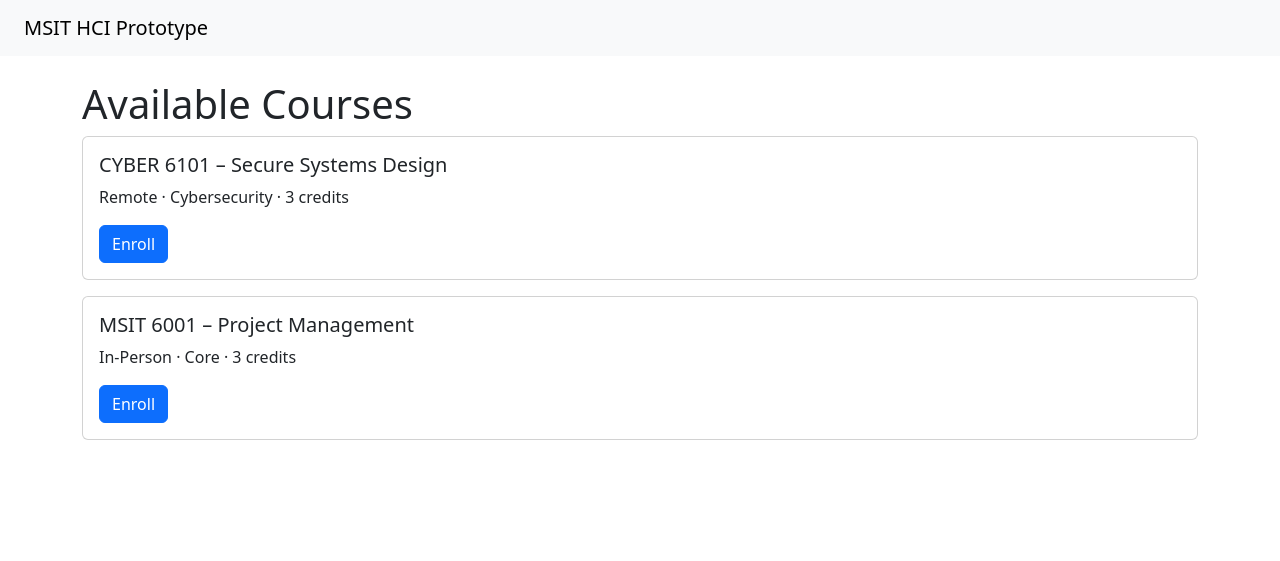
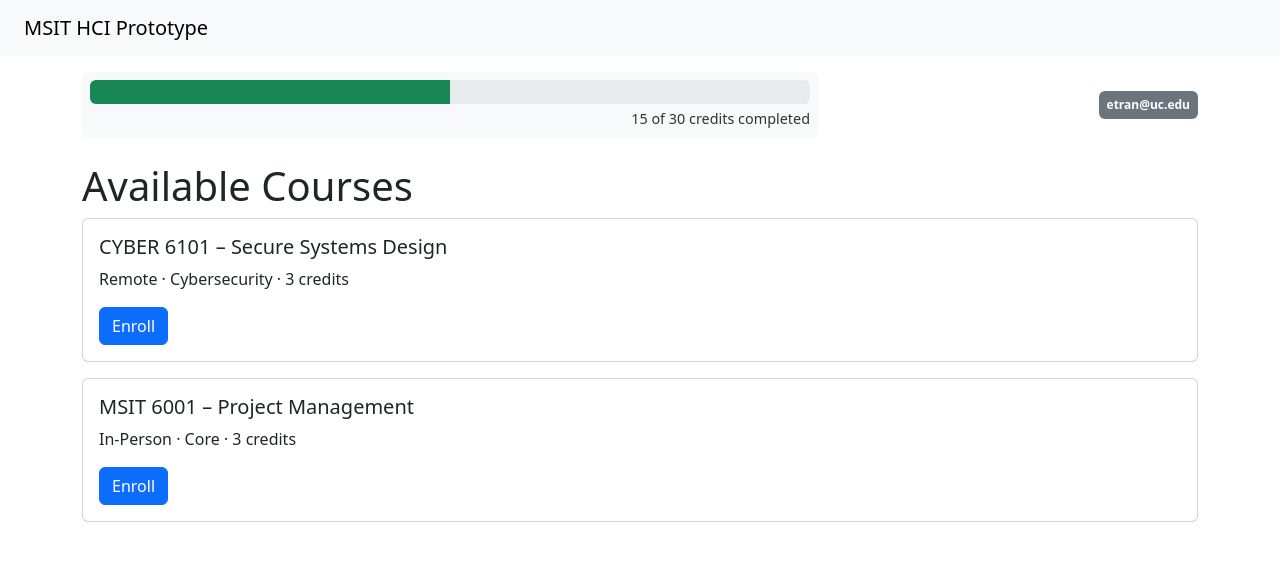
Before and after one commit to Janell-Huyck/msit-hci-prototype, a Jekyll site: the page built from index.md, in a window 1280 px wide. Shown: the top 561 px of the page. Built offline with Jekyll 4.4.1, drawn with Linux system fonts in a browser that asks for light colours.

Commit message:
Add header

```diff
--- /dev/null
+++ b/_includes/header.html
@@ -0,0 +1,24 @@
+<div class="container mt-3">
+    <div class="row align-items-center">
+        <!-- Progress bar section (2/3 width) -->
+        <div class="col-md-8">
+            <div class="bg-light p-2 rounded">
+                <div class="progress" style="height: 24px;">
+                    <div class="progress-bar bg-success" role="progressbar" style="width: 50%;">
+                        <!-- Optional: Add animation classes like progress-bar-striped -->
+                    </div>
+                </div>
+                <div class="text-end mt-1" style="font-size: 0.9rem; color: #333;">
+                    15 of 30 credits completed
+                </div>
+            </div>
+        </div>
+
+        <!-- Email badge (1/3 width) -->
+        <div class="col-md-4 text-end">
+      <span class="badge bg-secondary p-2">
+        etran@uc.edu
+      </span>
+        </div>
+    </div>
+</div>
--- a/_layouts/default.html
+++ b/_layouts/default.html
@@ -11,10 +11,10 @@
             <a class="navbar-brand" href="{{ '/' | relative_url }}">{{ site.title }}</a>
         </nav>
 
+        {% include header.html %}
+
         <main class="container mt-4">
             {{ content }}
         </main>
-
-<script src="https://cdn.jsdelivr.net/npm/bootstrap@5.3.0/dist/js/bootstrap.bundle.min.js"></script>
     </body>
 </html>
```
Lines whose indentation alone changed are shown as unchanged.
